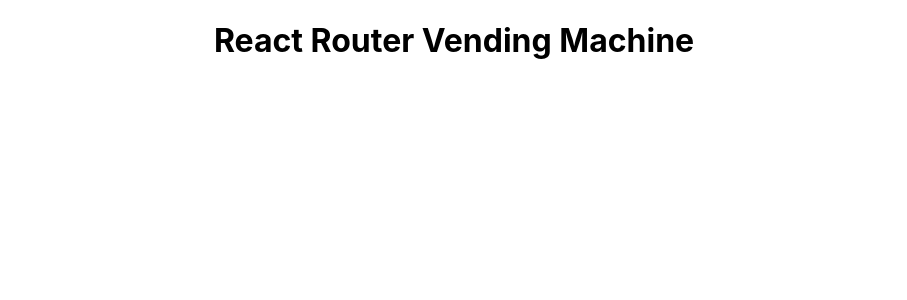
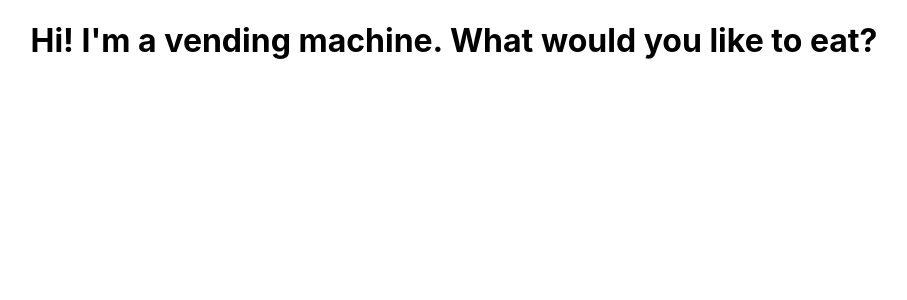
Before and after one commit to Guillermo-Martin/react-router-vending-machine, a React (Create React App) app: page / in a window 1280 px wide. Shown: the top 300 px of the page, without its empty margins (186-1093 px from the left). Built offline with nearby package versions, Linux system fonts and the light colour scheme.

Commit message:
Create components folder and VendingMachine component

```diff
--- a/src/App.js
+++ b/src/App.js
@@ -1,11 +1,11 @@
 import React from 'react';
-import logo from './logo.svg';
+import VendingMachine from './components/VendingMachine';
 import './App.css';
 
 function App() {
   return (
     <div className="App">
-      <h1>React Router Vending Machine</h1>
+      <VendingMachine />
     </div>
   );
 }
--- /dev/null
+++ b/src/components/VendingMachine.js
@@ -0,0 +1,9 @@
+import React from 'react';
+
+function VendingMachine() {
+  return (
+    <h1>Hi!  I'm a vending machine.  What would you like to eat?</h1>
+  );
+}
+
+export default VendingMachine;
```
